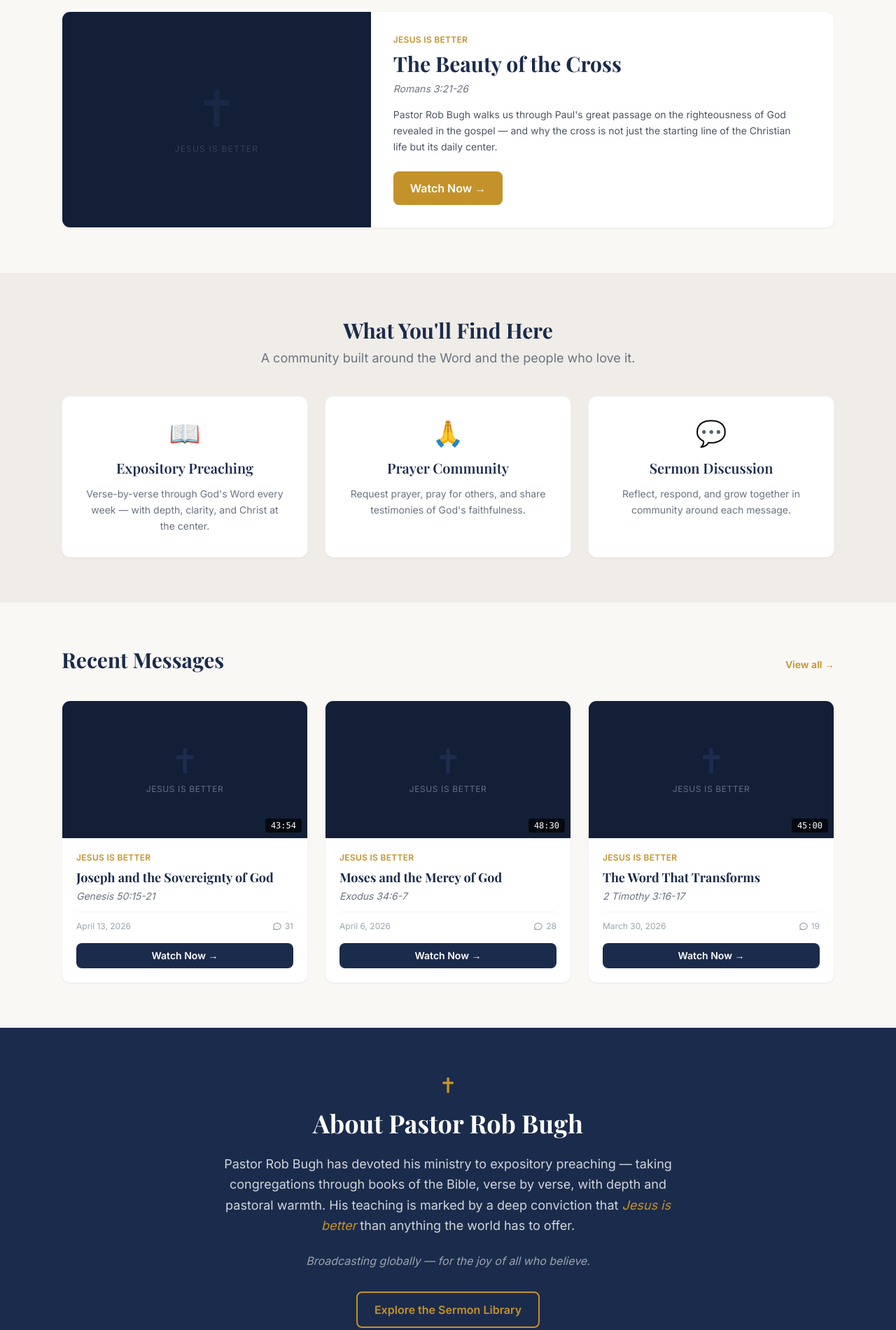
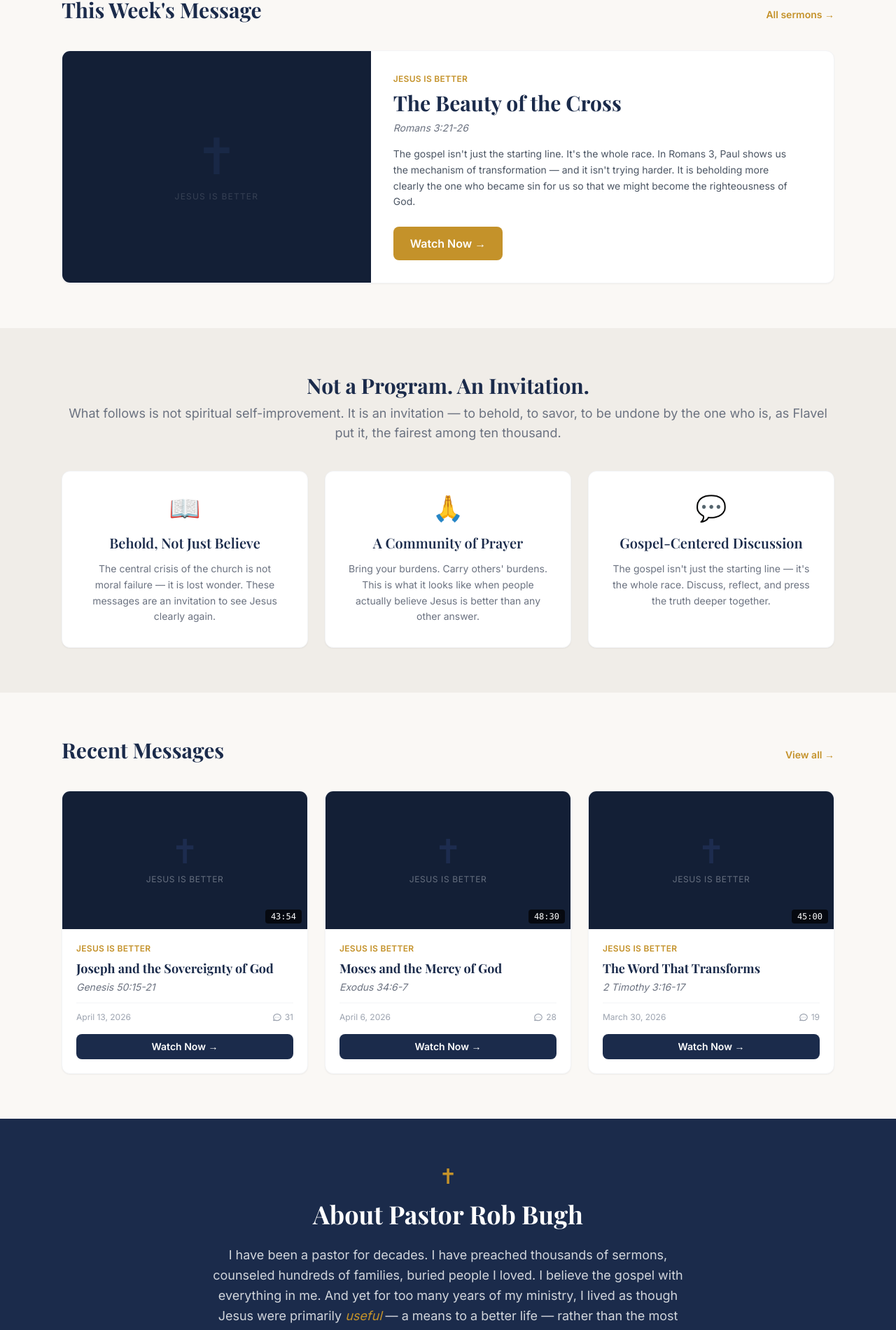
Before and after one commit to bcaprini-art/jesus-is-better-community, a React (Vite) app in the folder frontend/: page / in a window 1280 px wide. Shown: the part 878-2779 px from the top of the page at 70% size. Built offline with nearby package versions, Linux system fonts and the light colour scheme.

Commit message:
feat: rewrite site copy to reflect Rob Bughs actual voice and book message

```diff
--- a/frontend/src/data/sermons.js
+++ b/frontend/src/data/sermons.js
@@ -4,7 +4,7 @@ export const SERMONS = [
     title: 'The Beauty of the Cross',
     scriptureRef: 'Romans 3:21-26',
     seriesName: 'Jesus Is Better',
-    description: "Pastor Rob Bugh walks us through Paul's great passage on the righteousness of God revealed in the gospel — and why the cross is not just the starting line of the Christian life but its daily center.",
+    description: "The gospel isn't just the starting line. It's the whole race. In Romans 3, Paul shows us the mechanism of transformation — and it isn't trying harder. It is beholding more clearly the one who became sin for us so that we might become the righteousness of God.",
     videoUrl: 'https://www.youtube.com/embed/2vn7IkyXDEo',
     thumbnailUrl: null,
     publishedAt: '2026-04-20',
@@ -17,7 +17,7 @@ export const SERMONS = [
     title: 'Joseph and the Sovereignty of God',
     scriptureRef: 'Genesis 50:15-21',
     seriesName: 'Jesus Is Better',
-    description: 'What does it mean to say "God intended it for good"? In this message, Pastor Bugh explores Joseph\'s extraordinary statement of forgiveness and what it teaches us about trusting God in seasons of suffering.',
+    description: 'Am I in the place of God? Joseph\'s question to his brothers is the key to everything. He is not minimizing their cruelty. He is saying that God is the author of a story larger than any treachery — and that to harbor bitterness would be to act as though he, Joseph, were the one in charge of how the story ends.',
     videoUrl: 'https://www.youtube.com/embed/tAHG04rmDfM',
     thumbnailUrl: null,
     publishedAt: '2026-04-13',
@@ -30,7 +30,7 @@ export const SERMONS = [
     title: 'Moses and the Mercy of God',
     scriptureRef: 'Exodus 34:6-7',
     seriesName: 'Jesus Is Better',
-    description: "The self-declaration of God in Exodus 34 is the most important passage in the Old Testament about who God is. Pastor Bugh unpacks the eight attributes of God's character and their implications for perseverance.",
+    description: "Slow to anger. Abounding in love. This is God's own name for himself, spoken to a man who had just watched his people make an idol. Rugged perseverance is not gritting your teeth — it is rooted in the mercy of the God who keeps showing up.",
     videoUrl: 'https://www.youtube.com/embed/irGTOHc_Hts',
     thumbnailUrl: null,
     publishedAt: '2026-04-06',
@@ -43,7 +43,7 @@ export const SERMONS = [
     title: 'The Word That Transforms',
     scriptureRef: '2 Timothy 3:16-17',
     seriesName: 'Jesus Is Better',
-    description: 'What does it look like to read the Bible not for information but to encounter a Person? This message calls us to an insatiable love for scripture rooted in a vision of Jesus.',
+    description: 'You search the scriptures — Jesus says — and it is they that testify about me. The Bible is not a self-help manual. It is not a system of principles. It is a portrait of a Person. And the Puritans who wore out their knees before it knew something we have largely forgotten: contemplation is the engine of transformation.',
     videoUrl: 'https://www.youtube.com/embed/-_OTNUY0YPg',
     thumbnailUrl: null,
     publishedAt: '2026-03-30',
--- a/frontend/src/pages/Home.jsx
+++ b/frontend/src/pages/Home.jsx
@@ -12,18 +12,18 @@ const STATS = [
 const FEATURES = [
   {
     icon: '📖',
-    title: 'Expository Preaching',
-    desc: 'Verse-by-verse through God\'s Word every week — with depth, clarity, and Christ at the center.',
+    title: 'Behold, Not Just Believe',
+    desc: 'The central crisis of the church is not moral failure — it is lost wonder. These messages are an invitation to see Jesus clearly again.',
   },
   {
     icon: '🙏',
-    title: 'Prayer Community',
-    desc: 'Request prayer, pray for others, and share testimonies of God\'s faithfulness.',
+    title: 'A Community of Prayer',
+    desc: 'Bring your burdens. Carry others\' burdens. This is what it looks like when people actually believe Jesus is better than any other answer.',
   },
   {
     icon: '💬',
-    title: 'Sermon Discussion',
-    desc: 'Reflect, respond, and grow together in community around each message.',
+    title: 'Gospel-Centered Discussion',
+    desc: 'The gospel isn\'t just the starting line — it\'s the whole race. Discuss, reflect, and press the truth deeper together.',
   },
 ]
 
@@ -45,12 +45,11 @@ export default function Home() {
             Jesus Is Better Community
           </p>
           <h1 className="font-serif text-4xl md:text-6xl font-bold text-white leading-tight mb-6">
-            Rooted in the Word.<br className="hidden sm:block" />
-            <span className="text-gold"> Growing Together in Grace.</span>
+            We have stopped being<br className="hidden sm:block" />
+            <span className="text-gold">astonished by Jesus.</span>
           </h1>
           <p className="text-gray-300 text-lg md:text-xl max-w-2xl mx-auto mb-10 leading-relaxed">
-            Join Pastor Rob Bugh and a global community united around the truth that Jesus is better —
-            better than anything this world offers.
+            There is a particular kind of Christian misery that nobody talks about — the misery of someone who believes everything and still finds Jesus feels distant, obligatory, and small. This community is for that person. It was built by that person.
           </p>
           <div className="flex flex-col sm:flex-row items-center justify-center gap-4">
             <Link to="/sermons/1" className="btn-primary text-base">
@@ -118,8 +117,8 @@ export default function Home() {
       <section className="bg-cream-dark py-16">
         <div className="max-w-6xl mx-auto px-4 sm:px-6">
           <div className="text-center mb-10">
-            <h2 className="section-title">What You'll Find Here</h2>
-            <p className="section-subtitle">A community built around the Word and the people who love it.</p>
+            <h2 className="section-title">Not a Program. An Invitation.</h2>
+            <p className="section-subtitle">What follows is not spiritual self-improvement. It is an invitation — to behold, to savor, to be undone by the one who is, as Flavel put it, the fairest among ten thousand.</p>
           </div>
           <div className="grid grid-cols-1 md:grid-cols-3 gap-6">
             {FEATURES.map(f => (
@@ -154,14 +153,12 @@ export default function Home() {
           <span className="text-gold text-3xl mb-4 block">✝</span>
           <h2 className="font-serif text-3xl md:text-4xl font-bold mb-6">About Pastor Rob Bugh</h2>
           <p className="text-gray-300 text-lg leading-relaxed mb-6 max-w-2xl mx-auto">
-            Pastor Rob Bugh has devoted his ministry to expository preaching — taking congregations
-            through books of the Bible, verse by verse, with depth and pastoral warmth. His teaching
-            is marked by a deep conviction that <em className="text-gold">Jesus is better</em> than
-            anything the world has to offer.
+            I have been a pastor for decades. I have preached thousands of sermons, counseled hundreds of families, buried people I loved. I believe the gospel with everything in me. And yet for too many years of my ministry, I lived as though Jesus were primarily <em className="text-gold">useful</em> — a means to a better life — rather than the most beautiful, most satisfying, most inexhaustibly glorious reality in the universe.
           </p>
-          <p className="text-gray-400 text-base mb-8 italic">
-            Broadcasting globally — for the joy of all who believe.
+          <p className="text-gray-300 text-base mb-2 leading-relaxed max-w-xl mx-auto">
+            This community is my attempt to share what changed. He is better. I am still learning what that means.
           </p>
+          <p className="text-gold italic text-base mb-8">— Rob Bugh</p>
           <Link to="/sermons" className="btn-secondary border-gold text-gold hover:bg-gold hover:text-white">
             Explore the Sermon Library
           </Link>
@@ -172,10 +169,11 @@ export default function Home() {
       <section className="bg-cream-dark py-14">
         <div className="max-w-3xl mx-auto px-4 sm:px-6 text-center">
           <h2 className="font-serif text-3xl font-bold text-navy mb-4">
-            Ready to grow together?
+            Come to me, all who are weary and burdened.
           </h2>
-          <p className="text-gray-500 mb-8">
-            Create a free account to join the prayer wall, discuss sermons, and connect with a community worldwide.
+          <p className="text-gray-500 mb-2 italic text-sm">Matthew 11:28</p>
+          <p className="text-gray-500 mb-8 mt-4">
+            That invitation has not expired. It has your name on it. Join a community learning together what it means to believe — not just affirm — that Jesus is better.
           </p>
           <div className="flex justify-center gap-4 flex-wrap">
             <Link to="/register" className="btn-primary">Create Free Account</Link>
--- a/frontend/src/pages/Prayers.jsx
+++ b/frontend/src/pages/Prayers.jsx
@@ -47,11 +47,13 @@ export default function Prayers() {
           Jesus Is Better Community
         </span>
         <h1 className="font-serif text-white text-4xl md:text-5xl font-bold mb-3">The Prayer Wall</h1>
-        <p className="text-gray-300 text-lg italic max-w-xl mx-auto">
-          "Do not be anxious about anything, but in every situation, by prayer and petition,
-          with thanksgiving, present your requests to God."
+        <p className="text-gray-300 text-lg max-w-xl mx-auto mb-3 leading-relaxed">
+          The gospel I am describing is not for people who have their spiritual lives together. It is for people who have run out of their own resources entirely.
         </p>
-        <p className="text-gold mt-2 text-sm">— Philippians 4:6</p>
+        <p className="text-gold italic text-sm mb-1">— Rob Bugh, <em>Jesus Is Better</em></p>
+        <p className="text-gray-400 italic text-sm mt-3 max-w-lg mx-auto">
+          "Come to me, all who are weary and burdened, and I will give you rest." — Matthew 11:28
+        </p>
       </div>
 
       <div className="max-w-6xl mx-auto px-4 sm:px-6 py-10">
```
